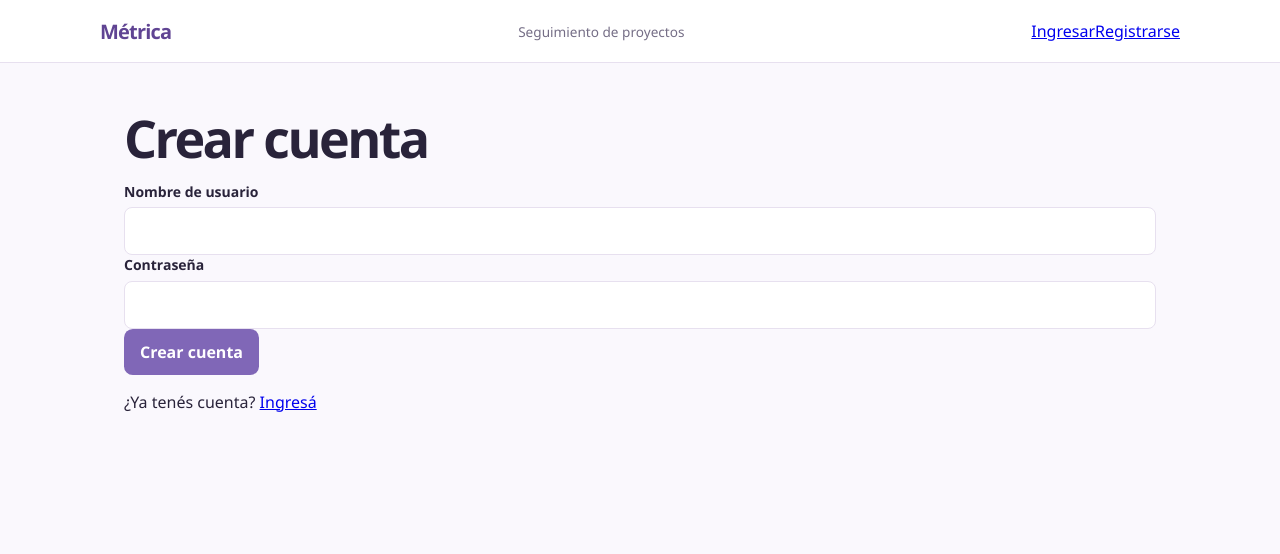
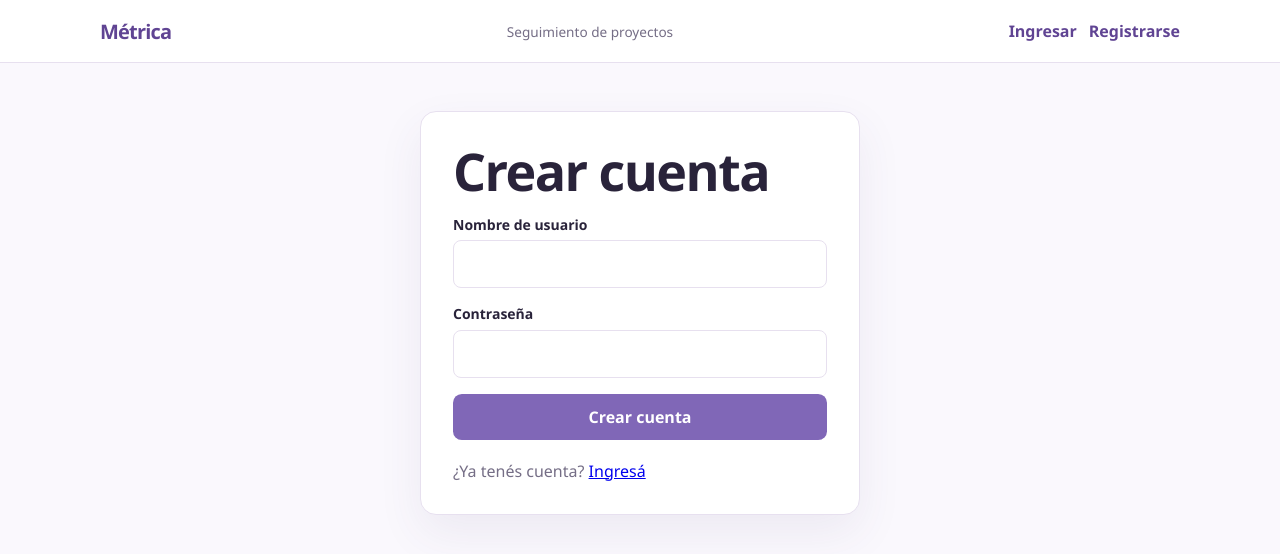
Before and after one commit to MoyaCarlos/seguimiento-medicion, a React (Vite) app in the folder web/: page /registro in a window 1280 px wide. Shown: the top 554 px of the page. Built offline with nearby package versions, Linux system fonts and the light colour scheme.

Commit message:
Estilizar pantallas de autenticación y menú de usuario
Co-Authored-By: Claude Sonnet 5.5 <noreply@anthropic.com>

```diff
--- a/web/src/features/autenticacion/FormularioCredenciales.tsx
+++ b/web/src/features/autenticacion/FormularioCredenciales.tsx
@@ -5,6 +5,7 @@ import { Button } from '../../compartido/componentes/Button'
 import { ErrorMessage } from '../../compartido/componentes/ErrorMessage'
 import { Field } from '../../compartido/componentes/Field'
 import { LoadingIndicator } from '../../compartido/componentes/LoadingIndicator'
+import './estilos.css'
 
 type Campo = 'nombre' | 'contrasena'
 
@@ -59,9 +60,9 @@ export function FormularioCredenciales({
   }
 
   return (
-    <section aria-labelledby="credenciales-title">
+    <section className="auth-pantalla" aria-labelledby="credenciales-title">
       <h1 id="credenciales-title">{titulo}</h1>
-      {aviso && <p className="message" role="status">{aviso}</p>}
+      {aviso && <p className="message auth-aviso" role="status">{aviso}</p>}
 
       <form onSubmit={alEnviar} noValidate aria-label={titulo}>
         {errorGeneral && <ErrorMessage message={errorGeneral} />}
--- a/web/src/features/autenticacion/MenuUsuario.tsx
+++ b/web/src/features/autenticacion/MenuUsuario.tsx
@@ -1,5 +1,6 @@
 import { Link } from 'react-router'
 import { useSesion } from './SesionContext'
+import './estilos.css'
 
 export function MenuUsuario() {
   const { estado, usuario, salir } = useSesion()
--- /dev/null
+++ b/web/src/features/autenticacion/estilos.css
@@ -0,0 +1,65 @@
+.auth-pantalla {
+  background: var(--surface);
+  border: 1px solid var(--line);
+  border-radius: 1rem;
+  box-shadow: 0 18px 45px rgb(80 60 110 / 8%);
+  margin: 0 auto;
+  max-width: 440px;
+  padding: 2rem;
+}
+
+.auth-pantalla h1 {
+  letter-spacing: -0.03em;
+  margin: 0 0 1rem;
+}
+
+.auth-pantalla form {
+  display: grid;
+  gap: 1rem;
+}
+
+.auth-pantalla > p {
+  color: var(--muted);
+  margin: 1.25rem 0 0;
+}
+
+.auth-aviso {
+  background: #fdf4e3;
+  border: 1px solid #ecd9a8;
+  border-radius: 0.6rem;
+  color: var(--ink);
+  margin: 0 0 1rem;
+  padding: 0.7rem 0.9rem;
+}
+
+.menu-usuario {
+  align-items: center;
+  display: flex;
+  flex-wrap: wrap;
+  gap: 0.75rem;
+}
+
+.menu-usuario-nombre {
+  font-weight: 700;
+}
+
+.menu-usuario a {
+  color: var(--lilac-dark);
+  font-weight: 600;
+  text-decoration: none;
+}
+
+.menu-usuario button {
+  background: transparent;
+  border: 1px solid var(--line);
+  border-radius: 0.6rem;
+  color: var(--lilac-dark);
+  cursor: pointer;
+  padding: 0.35rem 0.8rem;
+}
+
+@media (max-width: 600px) {
+  .auth-pantalla {
+    padding: 1.25rem;
+  }
+}
```
